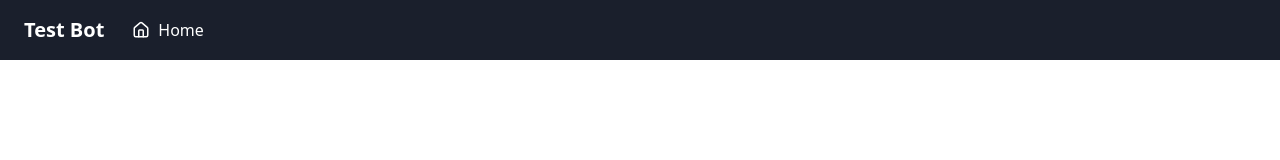
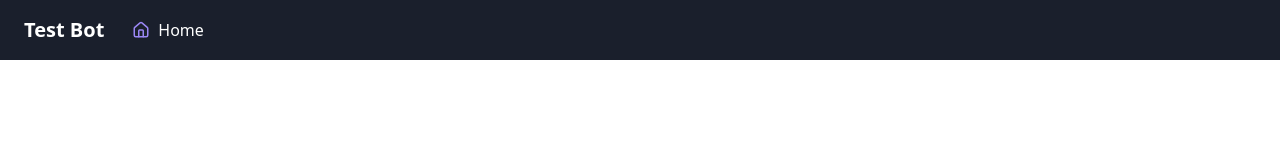
Before and after one commit to SabarigirivasanB/test-bot-app, a React (Vite) app: page / in a window 1280 px wide. Shown: the top 160 px of the page. Built offline with nearby package versions, Linux system fonts and the light colour scheme.

Commit message:
Fix: Change icon color
Change icon color to #9b87f5.

```diff
--- a/src/components/Navbar.tsx
+++ b/src/components/Navbar.tsx
@@ -16,7 +16,7 @@ const Navbar = () => {
               to="/"
               className="px-3 py-1.5 rounded-md hover:bg-[#9b87f5]/20 transition-colors flex items-center gap-2"
             >
-              <Home size={18} />
+              <Home size={18} color="#9b87f5" />
               Home
             </Link>
             {!isHomePage && (
```
